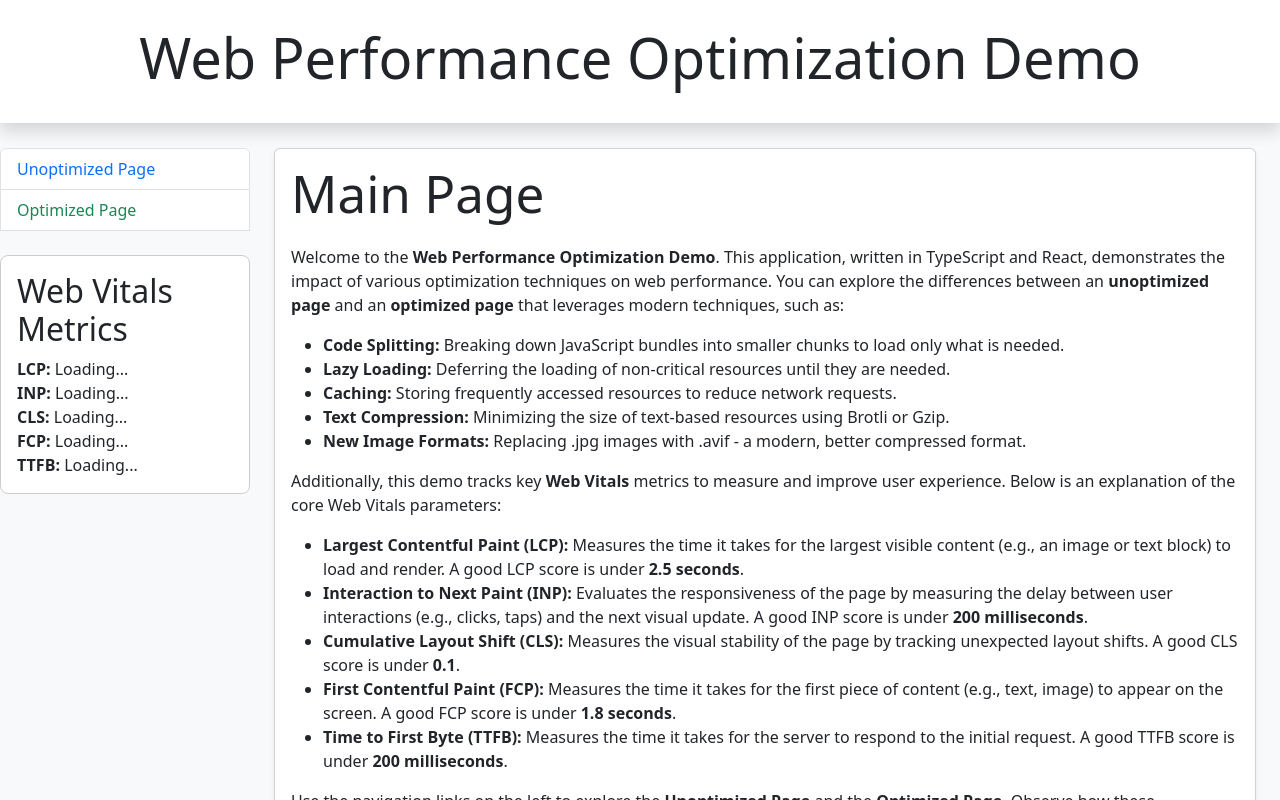
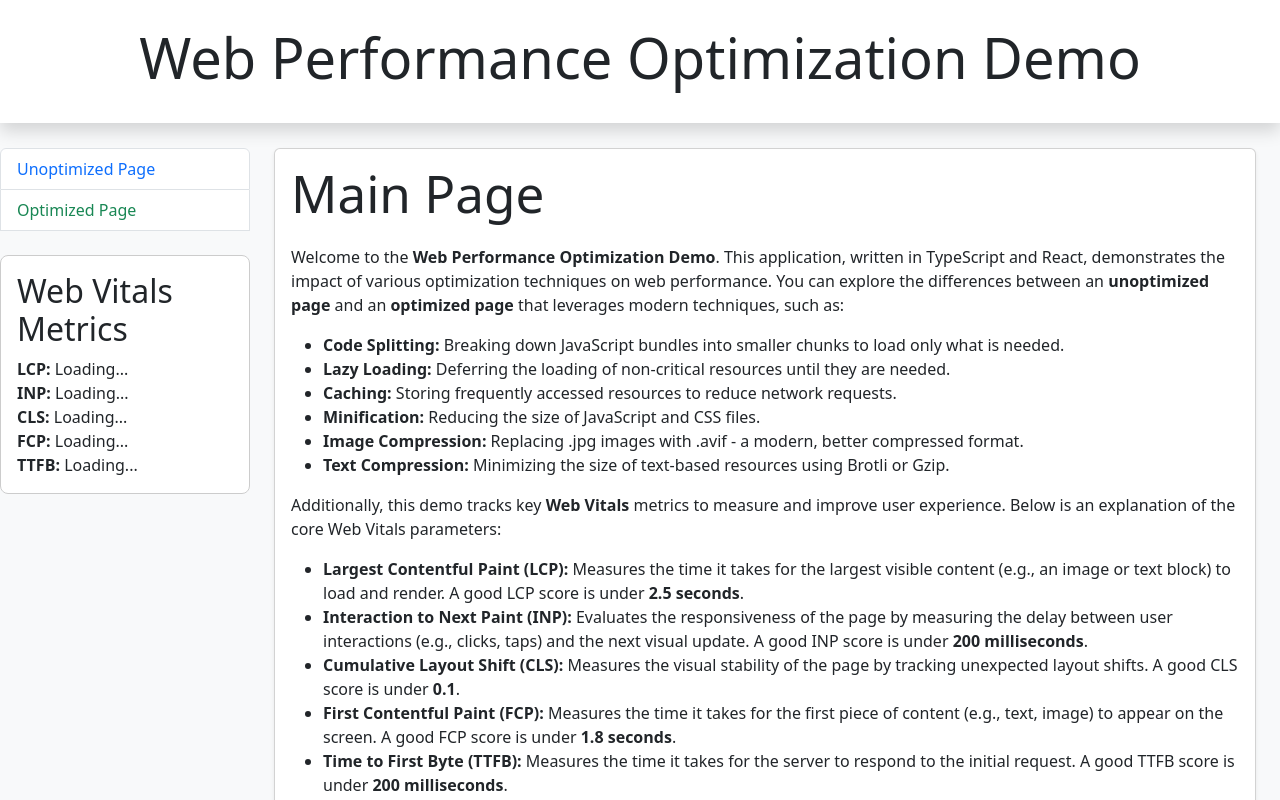
Before and after one commit to eloritzkovitz/web-performance-optimization-demo, a React (Vite) app in the folder frontend/: page / in a window 1280 px wide. Built offline with nearby package versions, Linux system fonts and the light colour scheme.

Commit message:
Updated text

```diff
--- a/frontend/src/pages/MainPage.tsx
+++ b/frontend/src/pages/MainPage.tsx
@@ -83,8 +83,9 @@ export default function MainPage({ children }: MainPageProps) {
                         <li><strong>Code Splitting:</strong> Breaking down JavaScript bundles into smaller chunks to load only what is needed.</li>
                         <li><strong>Lazy Loading:</strong> Deferring the loading of non-critical resources until they are needed.</li>
                         <li><strong>Caching:</strong> Storing frequently accessed resources to reduce network requests.</li>
+                        <li><strong>Minification:</strong> Reducing the size of JavaScript and CSS files.</li>
+                        <li><strong>Image Compression:</strong> Replacing .jpg images with .avif - a modern, better compressed format.</li>
                         <li><strong>Text Compression:</strong> Minimizing the size of text-based resources using Brotli or Gzip.</li>
-                        <li><strong>New Image Formats:</strong> Replacing .jpg images with .avif - a modern, better compressed format.</li>
                       </ul>
                       <p>
                         Additionally, this demo tracks key <strong>Web Vitals</strong> metrics to measure and improve user experience. Below is an explanation of the core Web Vitals parameters:
```
Also changed, not shown: 1 other file (tests, documents, lock files or other folders).
